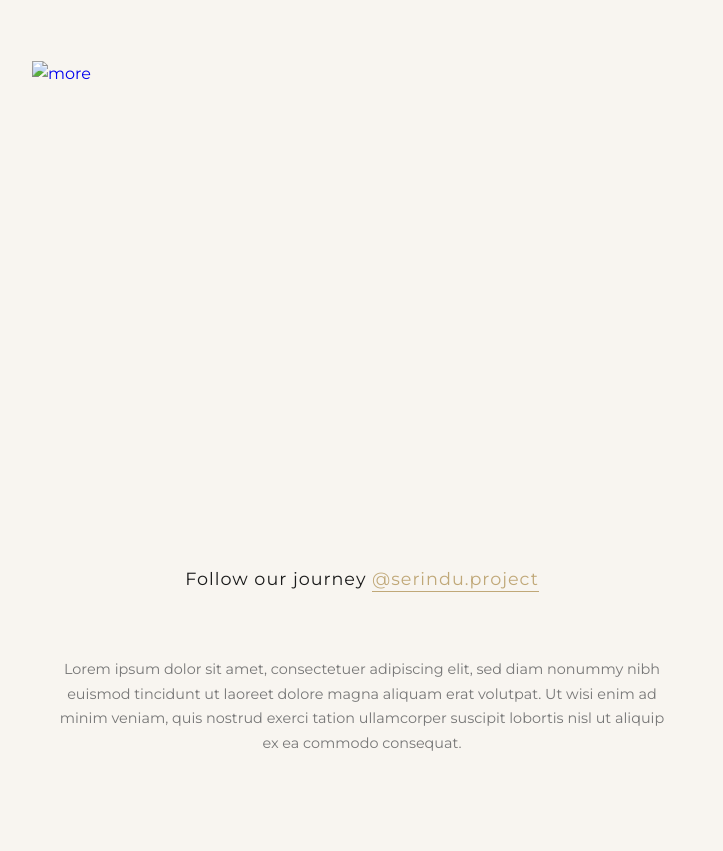
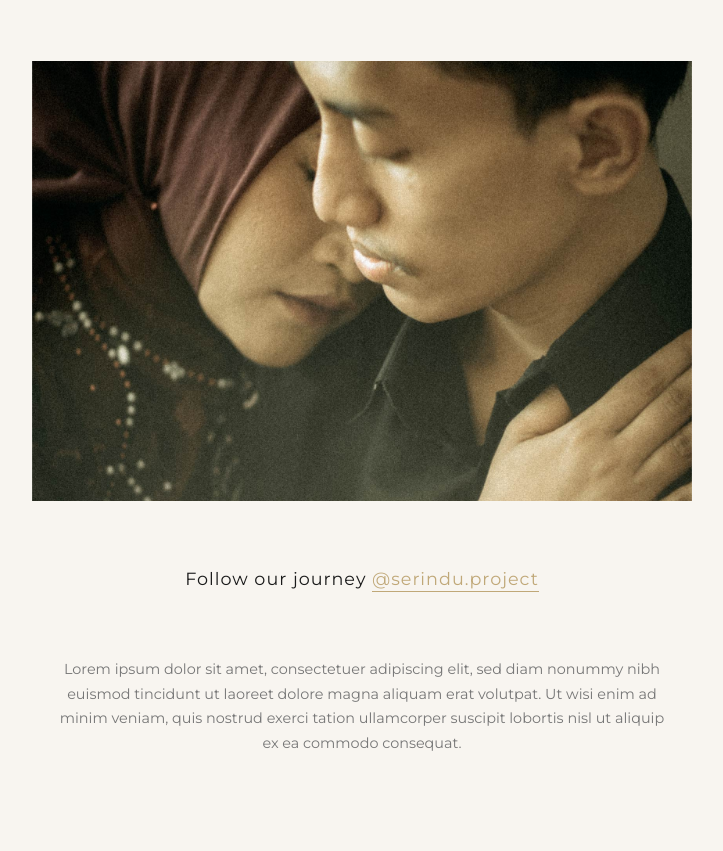
Before and after one commit to serindu/Serindu.Project, a plain HTML site: page index.html in a window 1280 px wide. Shown: the part 4622-5473 px from the top of the page, without its empty margins (278-1001 px from the left). Drawn offline with nearby package versions, Linux system fonts and the light colour scheme.

Commit message:
Update index.html

```diff
--- a/index.html
+++ b/index.html
@@ -937,7 +937,7 @@
                 <!-- ===== Portfolio Promo Section ===== -->
         <div class="portfolio-promo" data-scroll="fade-up">
     <a href="#portfolio" class="portfolio-promo-link" id="portfolioLink">
-            <div class="more-porto"><img src="More.jpg" alt="more"></div>
+            <div class="more-porto"><img src="images/More.jpg" alt="more"></div>
             <div class="promo-overlay">
                 <h3>More Unfolded Stories</h3>
                 <div class="divider"></div>
```
